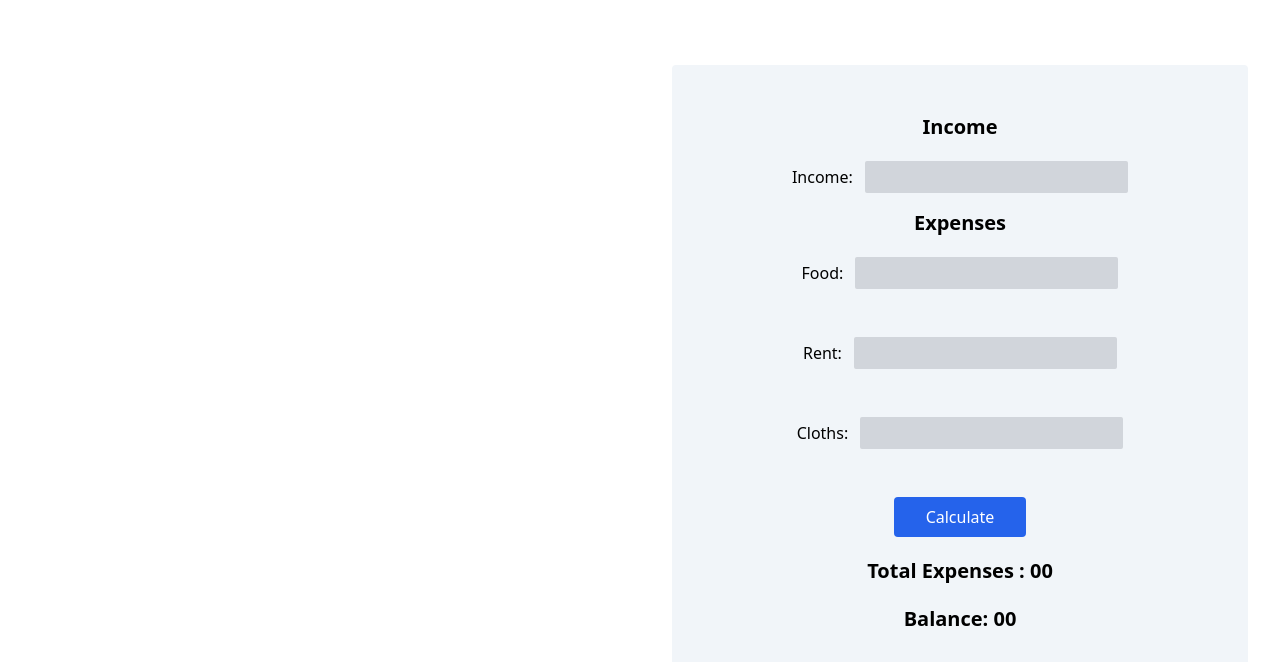
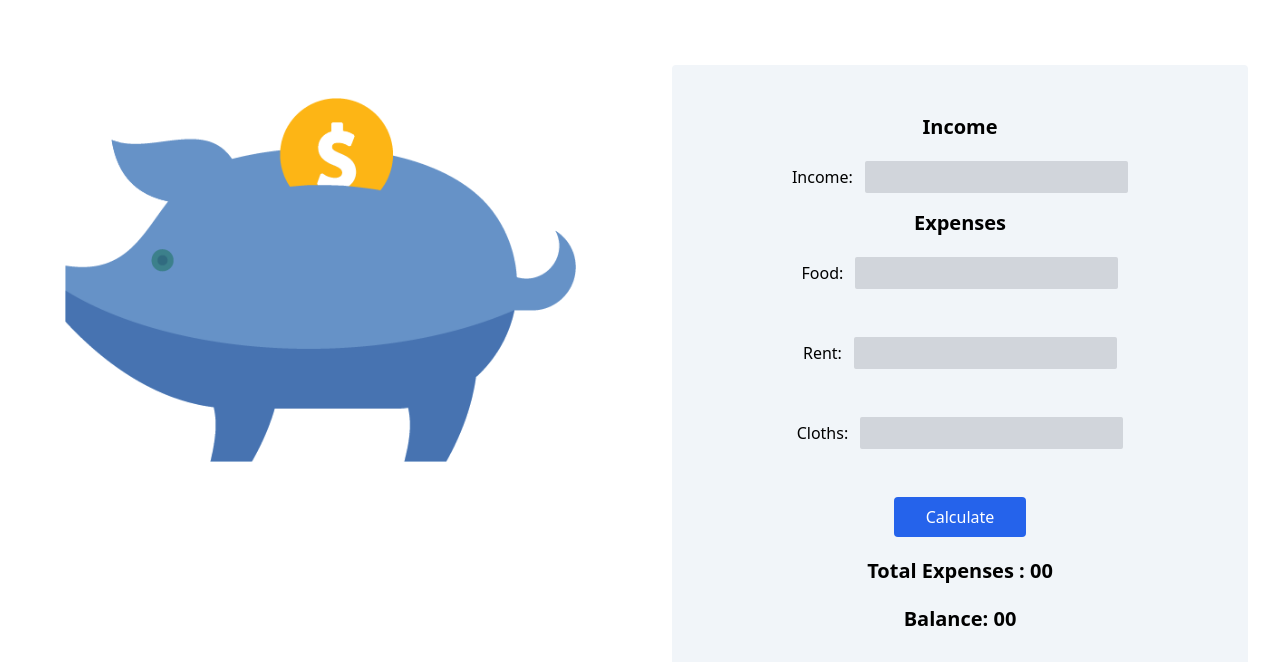
Before and after one commit to 665-stack/money-manage-tracker2, a plain HTML site: page Projects/assignment-5/index.html in a window 1280 px wide. Shown: the part 63-725 px from the top of the page. Drawn offline with nearby package versions, Linux system fonts and the light colour scheme.

Commit message:
fix code

```diff
--- a/Projects/assignment-5/index.html
+++ b/Projects/assignment-5/index.html
@@ -8,8 +8,6 @@
     <title>Money Manager</title>
     <!-- favicon -->
     <link rel="icon" type="image/x-icon" href="images/favicon/favpng_money-logo.png">
-    <!-- external css -->
-    <link rel="stylesheet" href="style/style.css">
     <!-- tailwind css -->
     <script src="https://cdn.tailwindcss.com"></script>
     <!-- google fonts -->
```
Also changed, not shown: Projects/assignment-5/images/favicon/favpng_money-logo.png (added), Projects/assignment-5/images/moneyBank.png (added).
